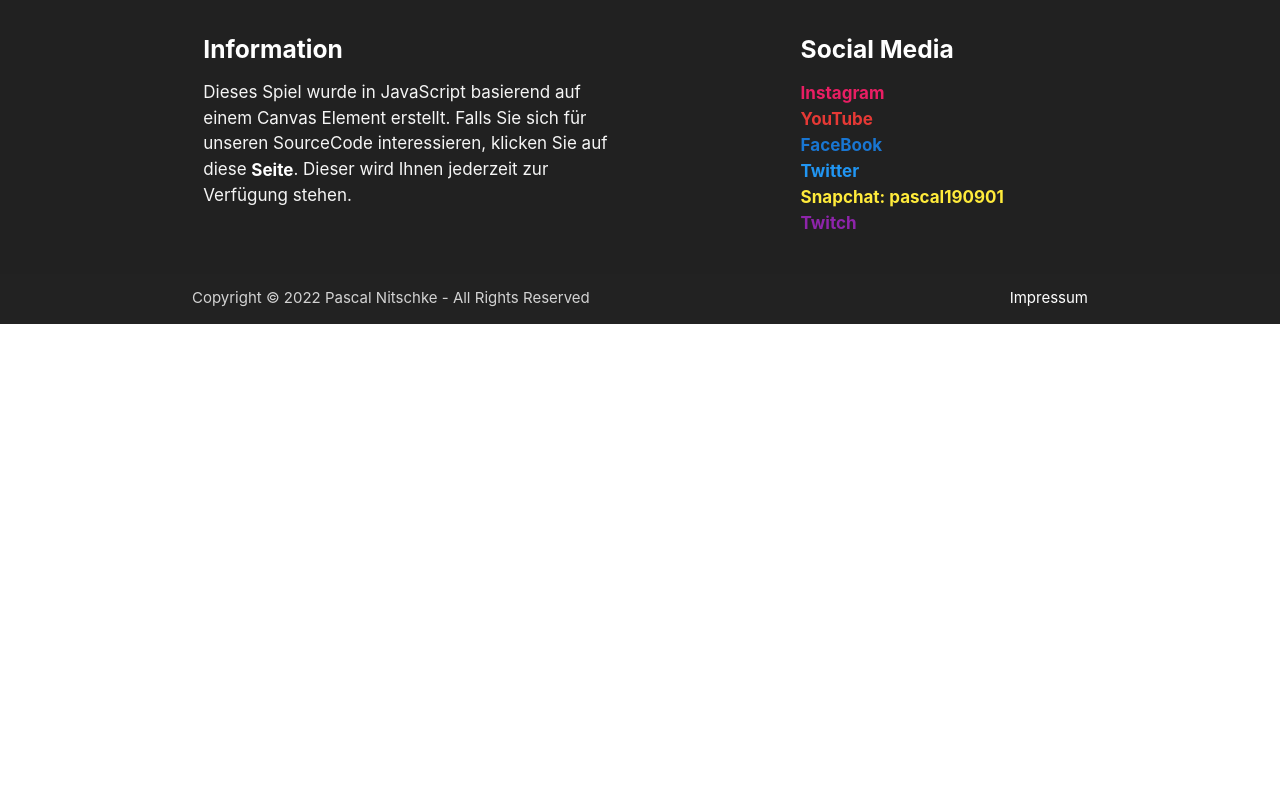
After one commit to kallifabio/JS-Canvas-Game, a PHP site: page /scoreboard.php in a window 1280 px wide. The commit adds this page. Run offline with PHP 8.4, Linux system fonts and the light colour scheme; data that the repository does not hold is empty.

Commit message:
update from html to php add mysql add index add scoreboard css update

```diff
--- a/assets/css/game.css
+++ b/assets/css/game.css
@@ -13,7 +13,7 @@ span {
 
 .bold {
     font-weight: bold !important;
-  }
+}
 
 div .row {
     font-size: 17px;
--- /dev/null
+++ b/assets/css/scoreboard.css
@@ -0,0 +1,7 @@
+.bold {
+    font-weight: bold !important;
+}
+
+div .row {
+    font-size: 17px;
+}
--- /dev/null
+++ b/mysql/connection.php
@@ -0,0 +1,10 @@
+<?php
+$conn = mysqli_connect('web07.bero-host.de', 'pascal', 'mausmann1fabioadmin','minecraftserver');
+
+// Check connection
+if ($conn->connect_error) {
+  die("Verbindung erfolgreich: " . $conn->connect_error);
+} else {
+    echo "<script>console.log('Mit MySQL erfolgreich verbunden');</script>";
+}
+?>
--- /dev/null
+++ b/scoreboard.php
@@ -0,0 +1,54 @@
+<?php
+require_once 'mysql/connection.php'
+?>
+<!DOCTYPE html>
+<html lang="de">
+
+<head>
+    <meta charset="UTF-8">
+    <meta http-equiv="X-UA-Compatible" content="IE=edge">
+    <meta http-equiv="Content-Type" content="text/html;charset=UTF-8">
+    <!--Import Google Icon Font-->
+    <link href="https://fonts.googleapis.com/icon?family=Material+Icons" rel="stylesheet">
+    <!--Import materialize.css-->
+    <link rel="stylesheet" href="https://cdnjs.cloudflare.com/ajax/libs/materialize/1.0.0/css/materialize.min.css">
+
+    <!--Let browser know website is optimized for mobile-->
+    <meta name="viewport" content="width=device-width, initial-scale=1.0" />
+    <title>JS Canvas Game | ScoreBoard</title>
+    <link rel="stylesheet" href="assets/css/scoreboard.css">
+</head>
+
+<body>
+<footer class="page-footer grey darken-4">
+    <div class="container">
+      <div class="row">
+        <div class="col l6 s12">
+          <h5 class="white-text bold">Information</h5>
+          <p class="grey-text text-lighten-4">Dieses Spiel wurde in JavaScript basierend auf einem Canvas Element erstellt. Falls Sie sich für unseren SourceCode interessieren, klicken Sie auf diese <a href="https://github.com/kallifabio/JS-Canvas-Game" class="waves-effect white-text bold">Seite</a>. Dieser wird Ihnen jederzeit zur Verfügung stehen.</p>
+        </div>
+        <div class="col l4 offset-l2 s12">
+          <h5 class="white-text bold">Social Media</h5>
+          <ul>
+            <li><a class="waves-effect pink-text bold" href="https://www.instagram.com/pascal190901/">Instagram</a></li>
+            <li><a class="waves-effect red-text text-darken-1 bold" href="https://www.youtube.com/channel/UCSfz3_mxmqbkUkfsgirj8qg">YouTube</a></li>
+            <li><a class="waves-effect blue-text text-darken-2 bold" href="https://www.facebook.com/pascal.nitschke">FaceBook</a></li>
+            <li><a class="waves-effect blue-text bold" href="https://twitter.com/kallifabio">Twitter</a></li>
+            <li><a class="yellow-text bold">Snapchat: pascal190901</a></li>
+            <li><a class="waves-effect purple-text text-darken-1 bold" href="https://www.twitch.tv/gamer_kidd_lp">Twitch</a></li>
+          </ul>
+        </div>
+      </div>
+    </div>
+    <div class="footer-copyright">
+      <div class="container">
+        Copyright © 2022 Pascal Nitschke - All Rights Reserved
+        <a href="https://kallifabio.net/impressum" class="waves-effect white-text right">Impressum</a>
+      </div>
+    </div>
+  </footer>
+  <!--JavaScript at end of body for optimized loading-->
+  <script src="https://cdnjs.cloudflare.com/ajax/libs/materialize/1.0.0/js/materialize.min.js"></script>
+</body>
+
+</html>
```
Also changed, not shown: assets/css/index.css (added, +11 -0 lines), game.html (deleted, +0 -63 lines), game.php (added, +71 -0 lines), index.php (added, +64 -0 lines).
